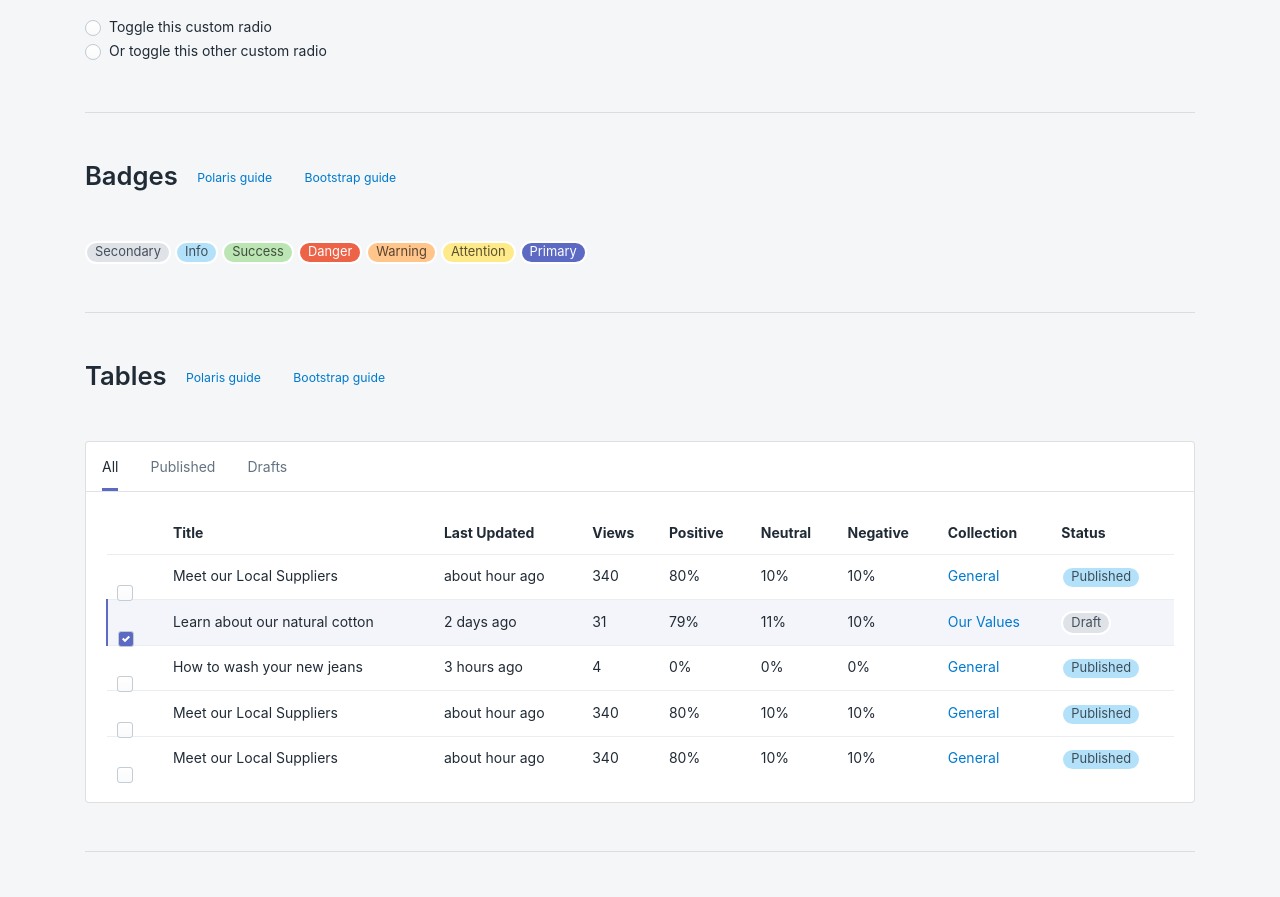
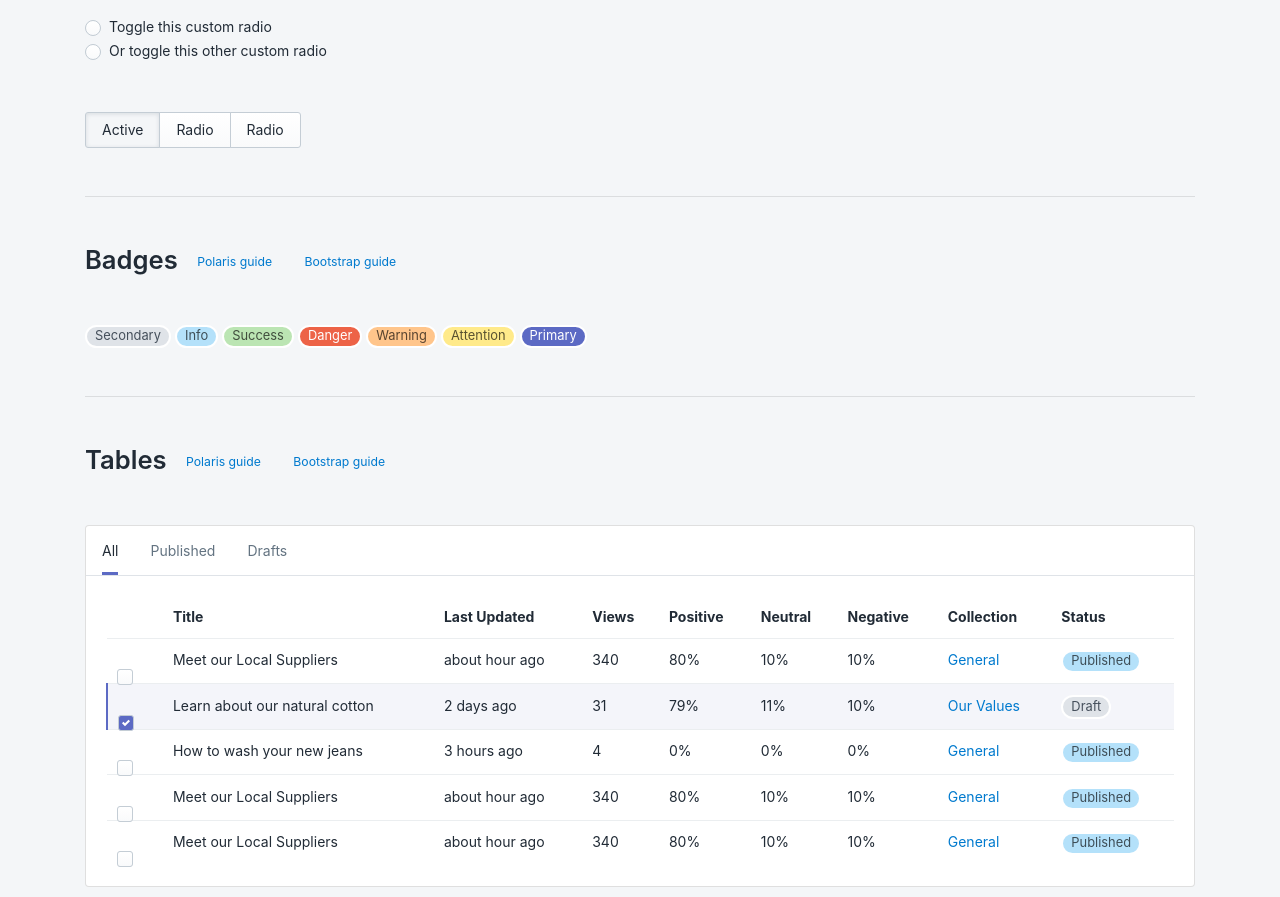
Before and after one commit to SpaceSquirrelApps/borealis-theme, a website: page index.html in a window 1280 px wide. Shown: the part 2149-3046 px from the top of the page. Drawn offline with Linux system fonts and the light colour scheme.

Commit message:
radio buttons

```diff
--- a/index.html
+++ b/index.html
@@ -180,6 +180,22 @@
       <label class="custom-control-label" for="customRadio2">Or toggle this other custom radio</label>
     </div>
   </div>
+
+
+  <div class="mb-5">
+    <div class="btn-group btn-group-toggle" data-toggle="buttons">
+      <label class="btn btn-secondary active">
+        <input type="radio" name="options" id="option1" autocomplete="off" checked> Active
+      </label>
+      <label class="btn btn-secondary">
+        <input type="radio" name="options" id="option2" autocomplete="off"> Radio
+      </label>
+      <label class="btn btn-secondary">
+        <input type="radio" name="options" id="option3" autocomplete="off"> Radio
+      </label>
+    </div>
+  </div>
+
 
   <hr>
 
```
